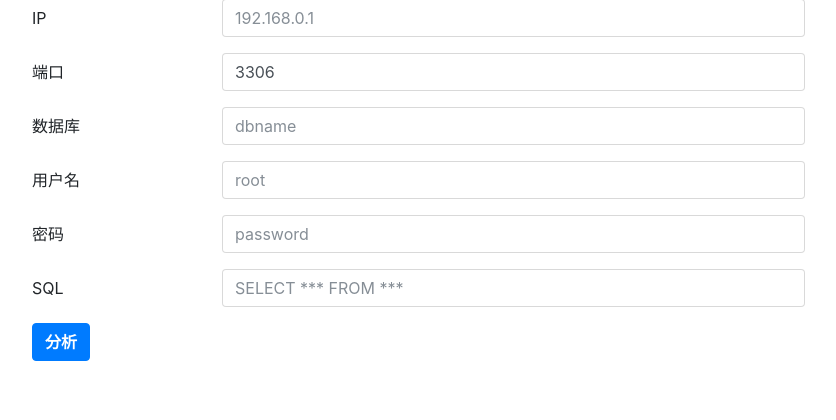
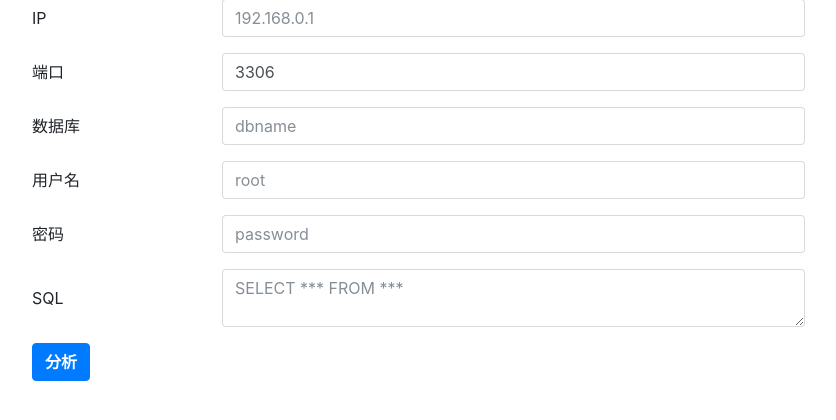
Before and after one commit to yubinhong/sqladvisor_web, a Django app: page / in a window 1280 px wide. Shown: the part 159-579 px from the top of the page, without its empty margins (53-889 px from the left). Run offline with Django 3.2, Linux system fonts and the light colour scheme; some libraries are stand-ins or nearby versions.

Commit message:
【调试】modal

```diff
--- a/templates/index.html
+++ b/templates/index.html
@@ -71,7 +71,7 @@
                 <div class="col-sm-2">SQL</div>
                 <div class="col-sm-10 row">
                     <div class="col-8">
-                        <input type="text" class="form-control" name="sql" value="" placeholder="SELECT *** FROM ***">
+                        <textarea class="form-control" name="sql" value="" placeholder="SELECT *** FROM ***"></textarea>
                     </div>
                 </div>
             </div>
```
